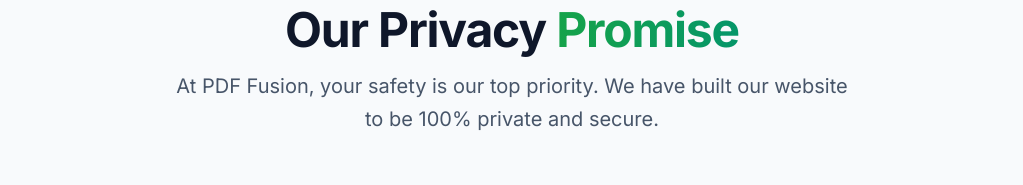
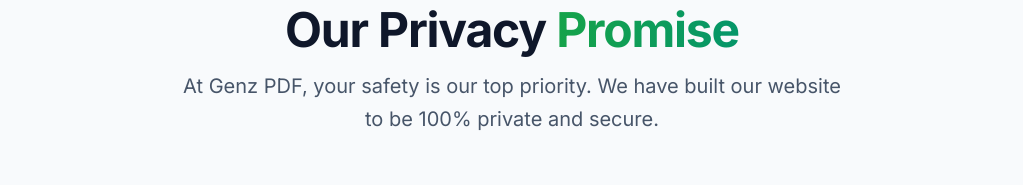
Before and after one commit to pintubhai440/pdf_tool, a React (Vite) app: page / in a window 1280 px wide. Both pictures are taken after a click on the button "Privacy Policy". Shown: the part 211-396 px from the top of the page, without its empty margins (128-1151 px from the left). Built offline with nearby package versions, Linux system fonts and the light colour scheme.

Commit message:
Update Policy.tsx

```diff
--- a/components/Policy.tsx
+++ b/components/Policy.tsx
@@ -14,7 +14,7 @@
           Our Privacy <span className="text-transparent bg-clip-text bg-gradient-to-r from-green-600 to-emerald-600">Promise</span>
         </h1>
         <p className="text-xl text-slate-600 max-w-2xl mx-auto leading-relaxed">
-          At PDF Fusion, your safety is our top priority. We have built our website to be 100% private and secure.
+          At Genz PDF, your safety is our top priority. We have built our website to be 100% private and secure.
         </p>
       </div>
 
@@ -69,7 +69,7 @@
 
       {/* Trust Badge / Footer Note */}
       <div className="bg-gradient-to-r from-green-50 to-emerald-50 border border-green-100 rounded-2xl p-8 text-center max-w-3xl mx-auto">
-        <h3 className="text-2xl font-bold text-green-900 mb-2">Use PDF Fusion with complete confidence.</h3>
+        <h3 className="text-2xl font-bold text-green-900 mb-2">Use Genz PDF with complete confidence.</h3>
         <p className="text-green-700 text-lg">Your data stays yours. Simple, Secure, and 100% Free.</p>
       </div>
     </div>
```
